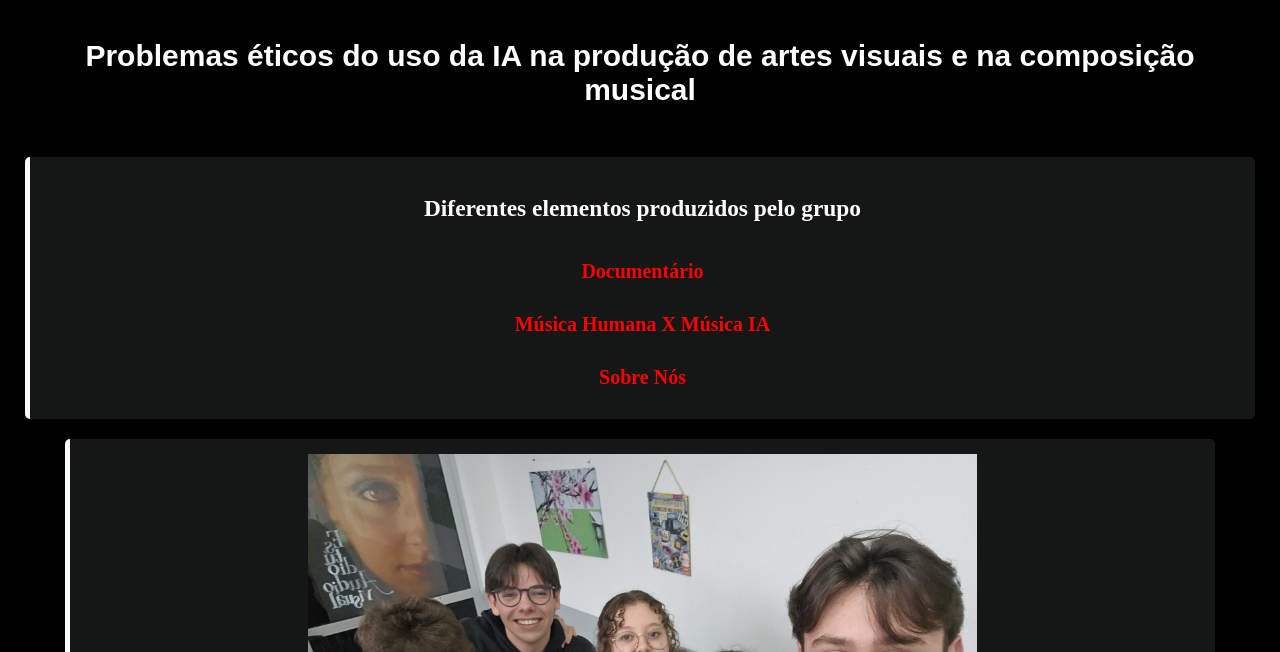
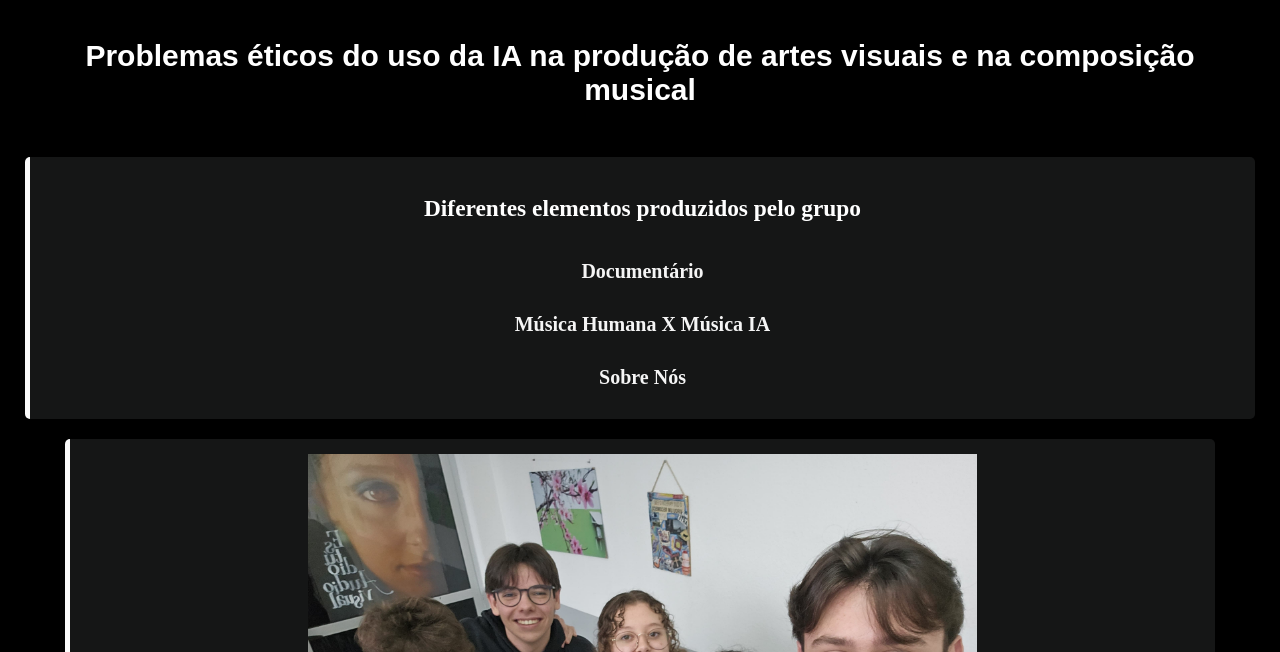
Before and after one commit to muristop10/SiteDeOi, a plain HTML site: page index.html in a window 1280 px wide. Shown: the part 148-800 px from the top of the page. Drawn offline with Linux system fonts and the light colour scheme; a web font is replaced by a local one.

Commit message:
Update index.html

```diff
--- a/index.html
+++ b/index.html
@@ -21,10 +21,10 @@
             <h3>Diferentes elementos produzidos pelo grupo</h3>
             <nav>
                 <ul id="navElementos" >
-                    <li><a href="./HTML/documentario.html" style="color: red"><strong>Documentário</strong></a></li>
-                    <li><a href="./HTML/musica.html" style="color: red"><strong>Música Humana X Música IA</strong></a></li>
-                    <!-- <li><a href="./HTML/pesquisa.html" style="color: red"><strong>Pesquisa Teórica</strong></a></li> -->
-                    <li><a href="./HTML/aboutUs.html" style="color: red"><strong>Sobre Nós</strong></a></li>
+                    <li><a href="./HTML/documentario.html"><strong>Documentário</strong></a></li>
+                    <li><a href="./HTML/musica.html"><strong>Música Humana X Música IA</strong></a></li>
+                    <!-- <li><a href="./HTML/pesquisa.html"><strong>Pesquisa Teórica</strong></a></li> -->
+                    <li><a href="./HTML/aboutUs.html"><strong>Sobre Nós</strong></a></li>
                 </ul>
             </nav>
         </section>
```
